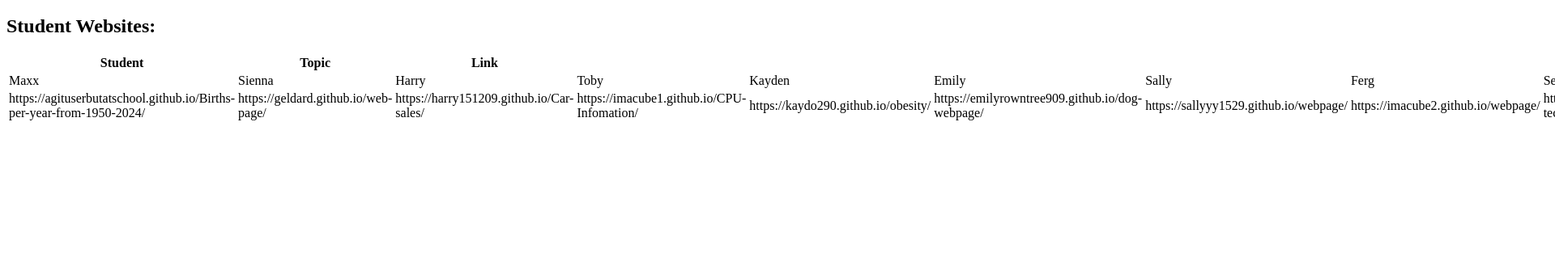
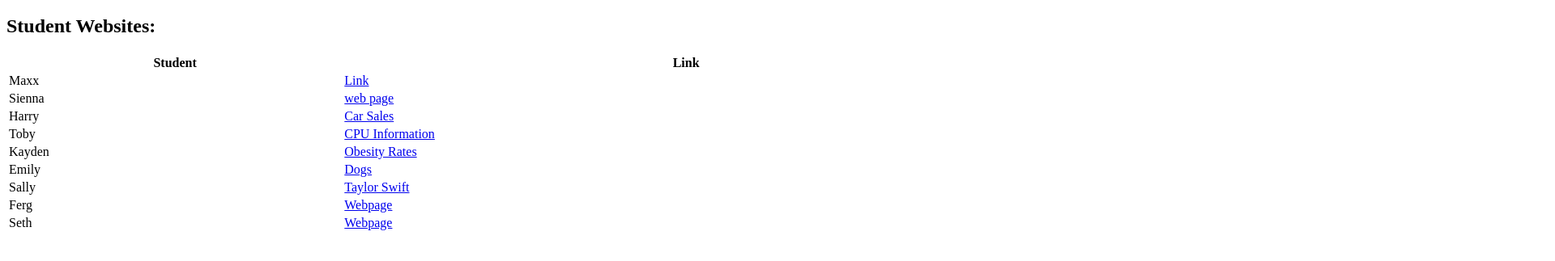
Before and after one commit to Mr-Linossier/my-webpage, a plain HTML site: page index.html in a window 1280 px wide. Shown: the part 61-384 px from the top of the page at 81% size, 1920 px wide, since content can reach past the window. Drawn offline with Linux system fonts and the light colour scheme.

Commit message:
Update index.html

```diff
--- a/index.html
+++ b/index.html
@@ -7,30 +7,42 @@
 <table style="width:100%">
   <tr>
     <th>Student</th>
-    <th>Topic</th>
     <th>Link</th>
   </tr>
   <tr>
     <td>Maxx</td>
+    <td><a href="https://agituserbutatschool.github.io/Births-per-year-from-1950-2024/">Link</a></td>
+  <tr>
     <td>Sienna</td>
-    <td>Harry</td>
-    <td>Toby</td>
-    <td>Kayden</td>
-    <td>Emily</td>
-    <td>Sally</td>
-    <td>Ferg</td>
-    <td>Seth</td>
+    <td><a href="https://geldard.github.io/web-page/">web page</a></td>
   </tr>
   <tr>
-    <td>https://agituserbutatschool.github.io/Births-per-year-from-1950-2024/</td>
-    <td>https://geldard.github.io/web-page/</td>
-    <td>https://harry151209.github.io/Car-sales/</td>
-    <td>https://imacube1.github.io/CPU-Infomation/</td>
-    <td>https://kaydo290.github.io/obesity/</td>
-    <td>https://emilyrowntree909.github.io/dog-webpage/</td>
-    <td>https://sallyyy1529.github.io/webpage/</td>
-    <td>https://imacube2.github.io/webpage/</td>
-    <td>https://seth-techhub24.github.io/Webpage/</td>
+    <td>Harry</td>
+    <td><a href="https://harry151209.github.io/Car-sales/">Car Sales</a></td>
+  </tr>
+  <tr>
+    <td>Toby</td>
+    <td><a href="https://imacube1.github.io/CPU-Infomation/">CPU Information</a></td>
+  </tr>
+  <tr>
+    <td>Kayden</td>
+    <td><a href="https://kaydo290.github.io/obesity/">Obesity Rates</a></td>
+  </tr>
+  <tr>
+    <td>Emily</td>
+    <td><a href="https://emilyrowntree909.github.io/dog-webpage/">Dogs</a></td>
+  </tr>
+  <tr>
+    <td>Sally</td>
+    <td><a href="https://sallyyy1529.github.io/webpage/">Taylor Swift</a></td>
+  </tr>
+  <tr>
+    <td>Ferg</td>
+    <td><a href="https://imacube2.github.io/webpage/">Webpage</a></td>
+  </tr>
+  <tr>
+    <td>Seth</td>
+    <td><a href="https://seth-techhub24.github.io/Webpage/">Webpage</a></td>
   </tr>
 </table>
 </body>
```
